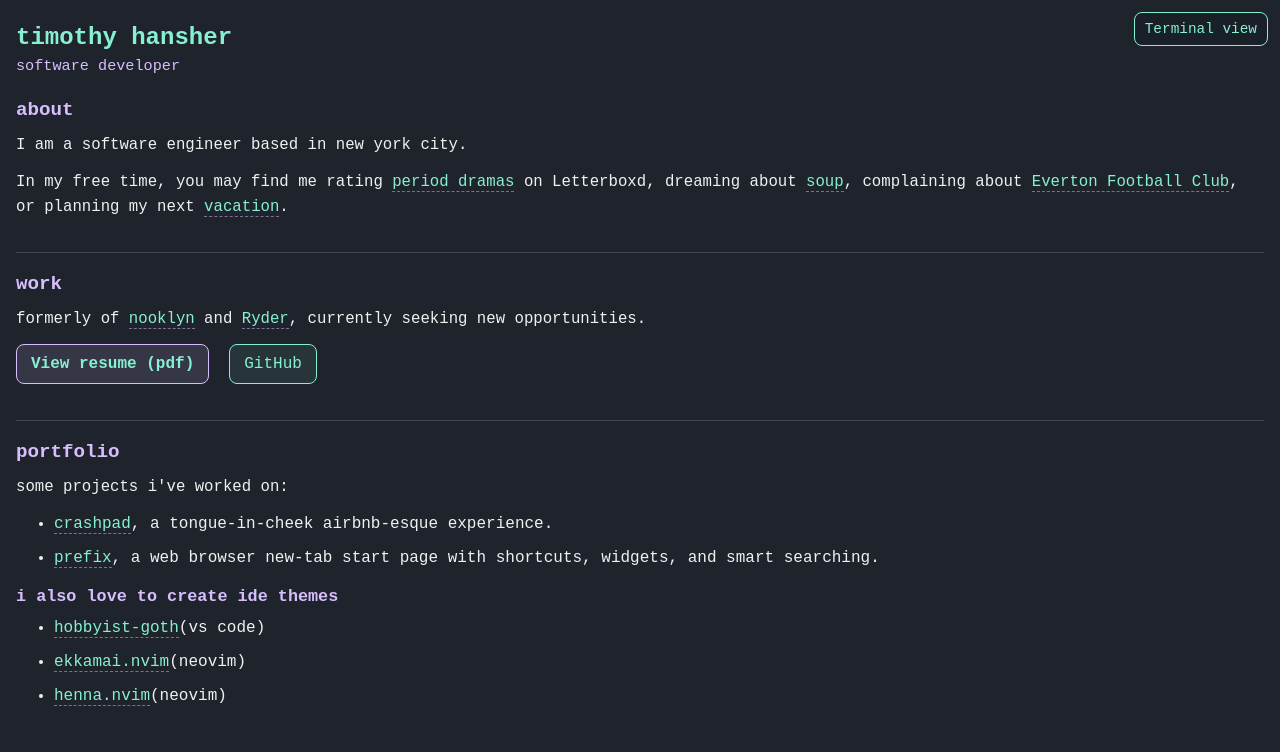
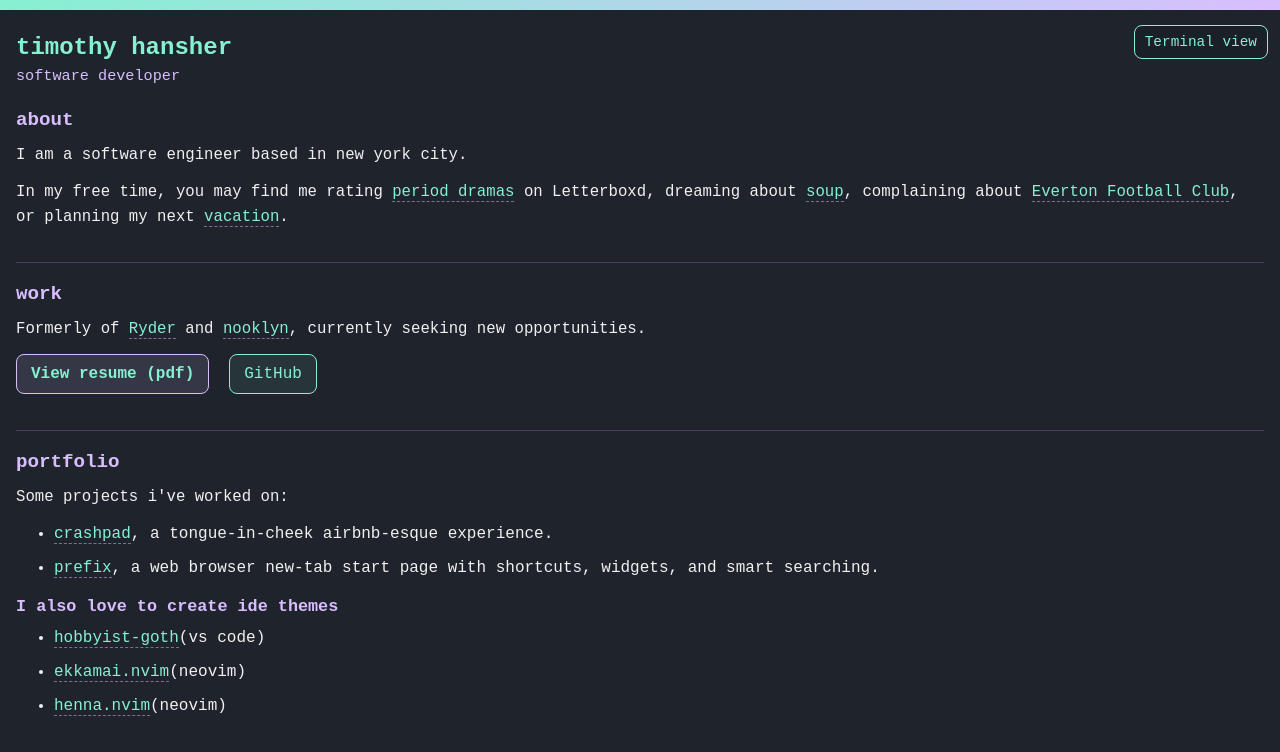
Before and after one commit to timmyha/portfolio-new, a React (Vite) app: page / in a window 1280 px wide. Both pictures are taken after a click on the link "Touch-friendly view". Shown: the top 752 px of the page. Built offline with nearby package versions, Linux system fonts and the light colour scheme.

Commit message:
fix text, add a lil flair to static

```diff
--- a/src/App.tsx
+++ b/src/App.tsx
@@ -138,7 +138,7 @@ function App() {
         `&nbsp;&nbsp;`
       );
       store.terminal.push(
-        '&nbsp;&nbsp;Formerly of <a href="https://nooklyn.com">&nbspNooklyn&nbsp</a> and <a href="www.ryder.com">&nbspRyder</a>, currently seeking new opportunities.'
+        '&nbsp;&nbsp;Formerly of <a href="www.ryder.com">&nbspRyder&nbsp</a> and <a href="https://nooklyn.com">&nbspNooklyn</a>, currently seeking new opportunities.'
       );
       store.terminal.push(
         `&nbsp;&nbsp;`
@@ -324,7 +324,7 @@ const Terminal = styled.div`
 const FloatingToggle = styled.a`
   position: fixed;
   right: 12px;
-  top: 12px;
+  top: 25px;
   color: #86f0d1;
   text-decoration: none;
   background: rgba(27, 32, 39, 0.85);
--- a/src/components/MobileStatic.tsx
+++ b/src/components/MobileStatic.tsx
@@ -4,6 +4,7 @@ import resumePdf from "../assets/timothyresume.pdf";
 const MobileStatic = () => {
   return (
     <Page>
+      <TopStrip />
       <Header>
         <Title>timothy hansher</Title>
         <Subtitle>software developer</Subtitle>
@@ -40,7 +41,7 @@ const MobileStatic = () => {
           </A>
           , or planning my next{" "}
           <A
-            href="https://en.wikipedia.org/wiki/Ho_Chi_Minh_City"
+            href="https://en.wikipedia.org/wiki/North_Sentinel_Island"
             target="_blank"
             rel="noopener noreferrer"
           >
@@ -55,13 +56,13 @@ const MobileStatic = () => {
       <Section aria-labelledby="work">
         <SectionTitle id="work">work</SectionTitle>
         <P>
-          formerly of{" "}
+          Formerly of{" "}
+          <A href="https://www.ryder.com" target="_blank" rel="noopener noreferrer">
+            Ryder
+          </A>{" "}
+          and{" "}
           <A href="https://nooklyn.com" target="_blank" rel="noopener noreferrer">
             nooklyn
-          </A>{" "}
-          and{" "}
-          <A href="https://www.ryder.com" target="_blank" rel="noopener noreferrer">
-            Ryder
           </A>
           , currently seeking new opportunities.
         </P>
@@ -89,7 +90,7 @@ const MobileStatic = () => {
 
       <Section aria-labelledby="portfolio">
         <SectionTitle id="portfolio">portfolio</SectionTitle>
-        <P>some projects i&apos;ve worked on:</P>
+        <P>Some projects i&apos;ve worked on:</P>
         <List>
           <Item>
             <A
@@ -114,7 +115,7 @@ const MobileStatic = () => {
           </Item>
         </List>
 
-        <SubsectionTitle>i also love to create ide themes</SubsectionTitle>
+        <SubsectionTitle>I also love to create ide themes</SubsectionTitle>
         <List>
           <Item>
             <A
@@ -271,4 +272,10 @@ const Divider = styled.hr`
   margin: 4px 16px;
 `;
 
+const TopStrip = styled.div`
+  height: 10px;
+  width: 100%;
+  background: linear-gradient(90deg, #86f0d1, #d8beff);
+`;
+
 export default MobileStatic;
```
